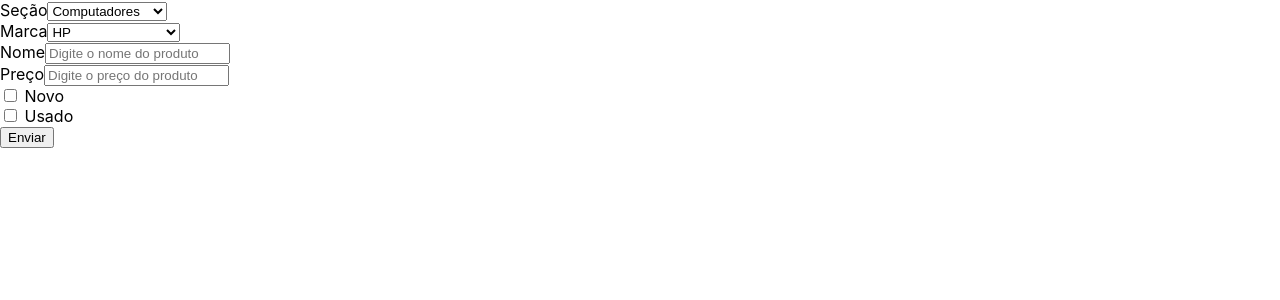
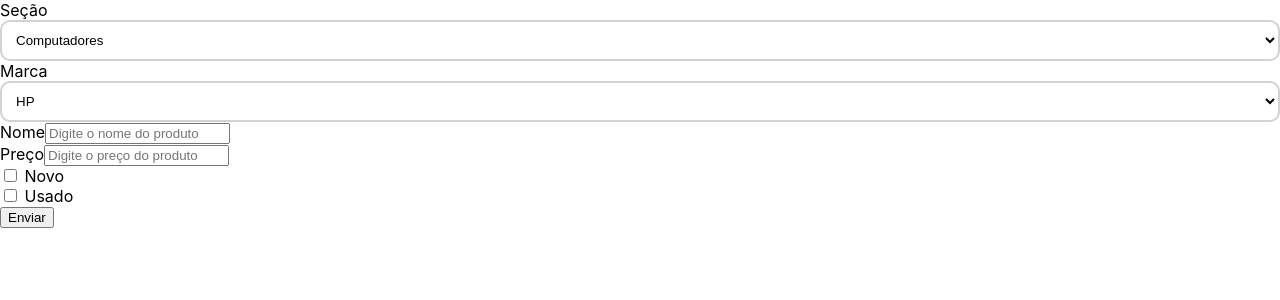
Before and after one commit to Bia-Lara/Cadastro_Eletronicos_React, a React (Create React App) app in the folder cadastro_eletronicos/: page / in a window 1280 px wide. Shown: the top 300 px of the page. Built offline with nearby package versions, Linux system fonts and the light colour scheme; the HTML template or start-up script is replaced by a standard one.

Commit message:
:sparkles: feat: Cria componente select

```diff
--- a/cadastro_eletronicos/src/components/Select/Select.css
+++ b/cadastro_eletronicos/src/components/Select/Select.css
@@ -0,0 +1,13 @@
+.select select{
+    padding: 10px;
+    width: 100%;
+    background-color: #ffff;
+    border-radius: 10px;
+    border: 2px solid #d2d2d2;
+    outline: none;
+
+}
+
+.select select:focus{
+    border:2px solid #bcfffe !important;
+}
--- a/cadastro_eletronicos/src/components/Select/Select.js
+++ b/cadastro_eletronicos/src/components/Select/Select.js
@@ -1,4 +1,5 @@
 import React, {useState} from 'react';
+import './Select.css'
 
 const Select = (props)=>{
 
@@ -7,7 +8,7 @@ const Select = (props)=>{
     }
 
     return(
-        <div>
+        <div className='select'>
             <label>{props.label}</label>
             <select onChange={chosen}>
                 {props.itens.map(item=><option key={item}>{item}</option>)}
```
